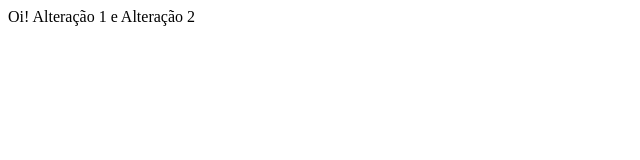
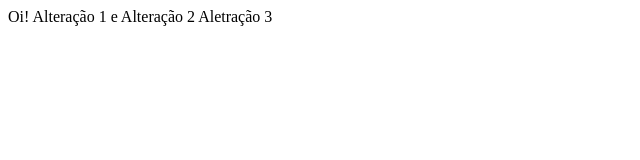
Before and after one commit to AntonioAJBatista/curso-git, a plain HTML site: page index.html in a window 1280 px wide. Shown: the full height of the page, 0-640 px from the left. Drawn offline with Linux system fonts and the light colour scheme.

Commit message:
Alteração 3

```diff
--- a/index.html
+++ b/index.html
@@ -7,7 +7,7 @@
 </head>
 
 <body>
-    Oi! Alteração 1 e Alteração 2
+    Oi! Alteração 1 e Alteração 2 Aletração 3
 </body>
 
 </html>
```
